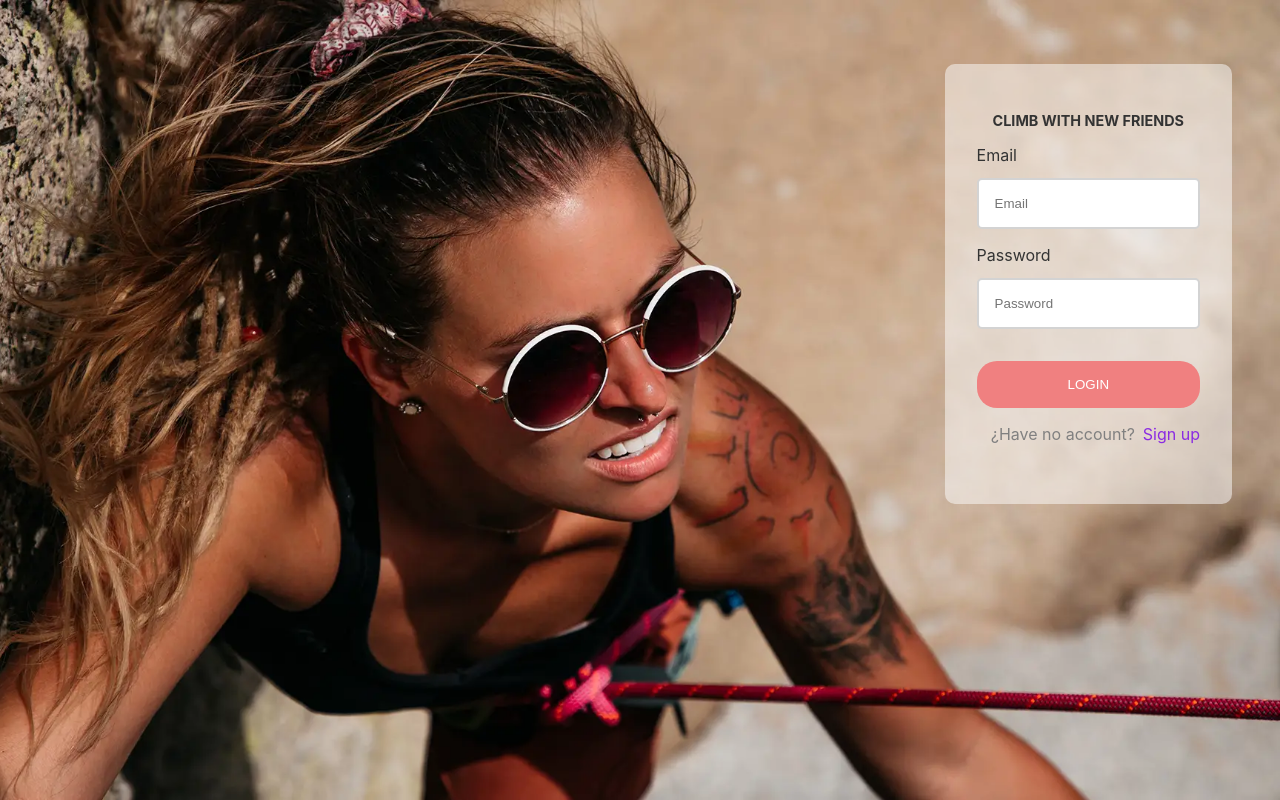
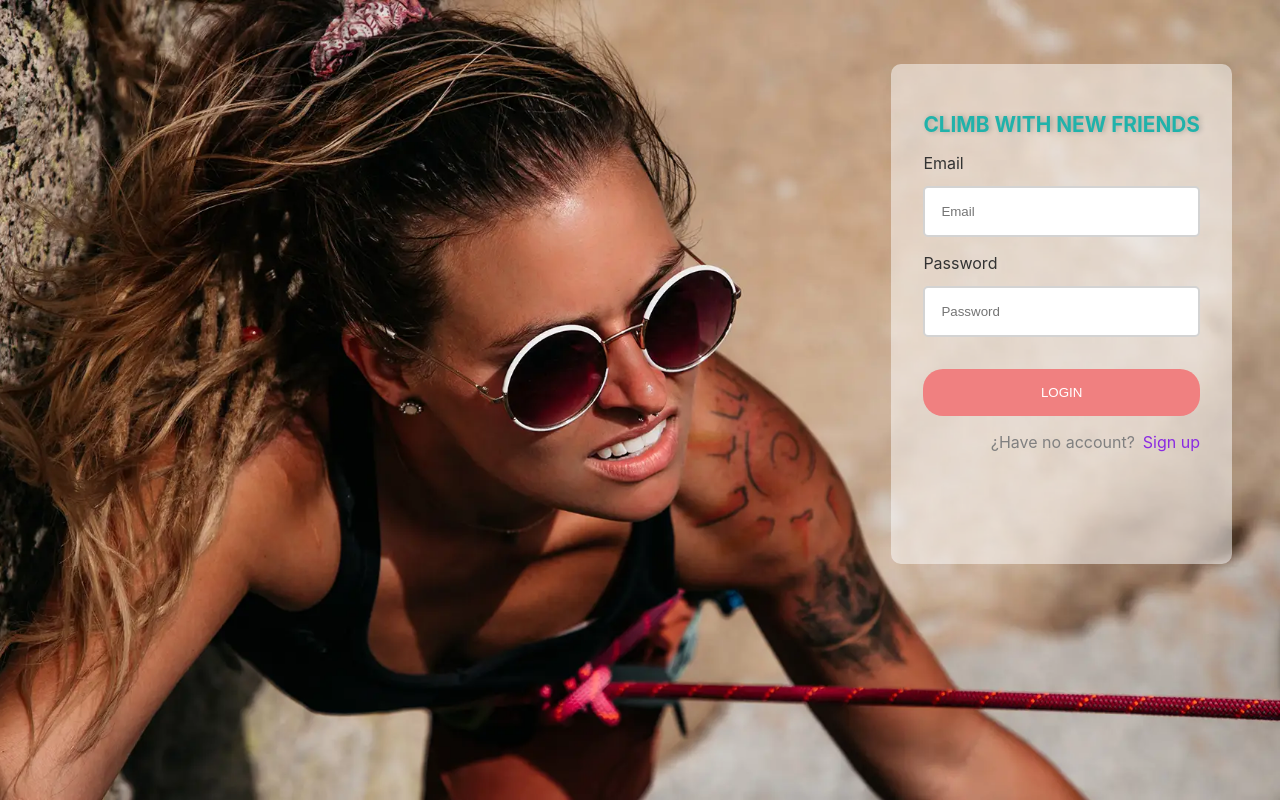
Before and after one commit to Huck8/climbmate-front, a React (Create React App) app: page / in a window 1280 px wide. Built offline with nearby package versions, Linux system fonts and the light colour scheme.

Commit message:
Modify styles form and router

```diff
--- a/src/features/user/components/login-form/LoginForm.tsx
+++ b/src/features/user/components/login-form/LoginForm.tsx
@@ -62,7 +62,9 @@ const LoginForm = () => {
             id="Password"
             required
           />
-          <ButtonFormStyled type="submit">LOGIN</ButtonFormStyled>
+          <ButtonFormStyled type="submit" disabled={status === 'loading'}>
+            LOGIN
+          </ButtonFormStyled>
           <InfoRegisterStyled>
             <p>
               ¿Have no account?<span>Sign up</span>
--- a/src/features/user/components/login-form/LoginFormStyled.ts
+++ b/src/features/user/components/login-form/LoginFormStyled.ts
@@ -3,7 +3,7 @@ import styled from 'styled-components';
 export const LoginFormStyled = styled.form`
   max-width: 500px;
   /* width: 290px; */
-  height: 55vh;
+  height: 550px;
   padding: 2rem;
 
   color: #333;
@@ -13,14 +13,17 @@ export const LoginFormStyled = styled.form`
 
   border-radius: 10px;
   background: rgba(255, 255, 255, 0.5);
-  @media (min-width: 1024px) {
+  @media (min-width: 767px) {
     margin: 4rem 3rem;
+    height: 500px;
   }
 `;
 
 export const Title = styled.h2`
-  margin: 1rem;
-  font-size: 0.9rem;
+  margin: 1rem 0;
+  color: lightseagreen;
+  text-shadow: 2px 0px 5px rgba(10, 34, 32, 0.25);
+  font-size: 1.3rem;
   font-weight: 700;
 `;
 
--- a/src/pages/Login/LoginPage.tsx
+++ b/src/pages/Login/LoginPage.tsx
@@ -2,12 +2,10 @@ import React from 'react';
 import LoginForm from '../../features/user/components/login-form/LoginForm';
 import { LoginPageStyled } from './LoginPageStyled';
 
-const LoginPage = () => {
+export const LoginPage = () => {
   return (
     <LoginPageStyled>
       <LoginForm />
     </LoginPageStyled>
   );
 };
-
-export default LoginPage;
--- a/src/pages/Login/LoginPageStyled.ts
+++ b/src/pages/Login/LoginPageStyled.ts
@@ -15,5 +15,6 @@ export const LoginPageStyled = styled.main`
 
   @media (max-width: 767px) {
     background-image: url('assets/portada-mobile.webp');
+    height: 100vh;
   }
 `;
--- a/src/router/router.tsx
+++ b/src/router/router.tsx
@@ -1,5 +1,5 @@
 import { createBrowserRouter } from 'react-router-dom';
-import LoginPage from '../pages/Login/LoginPage';
+import { LoginPage } from '../pages/Login/LoginPage';
 
 const router = createBrowserRouter([
   {
```
